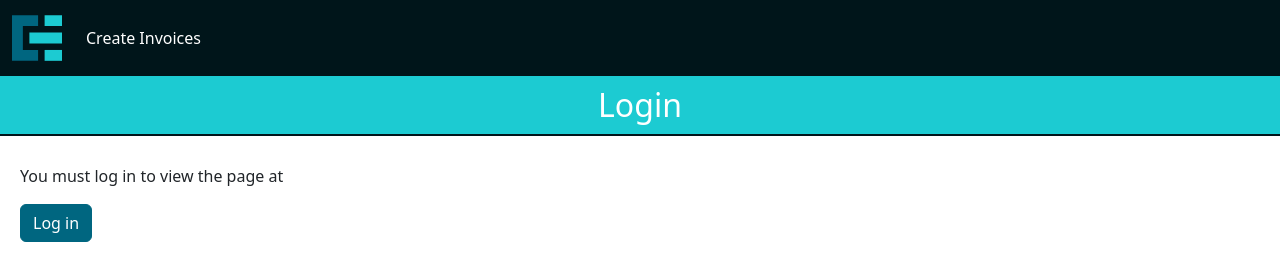
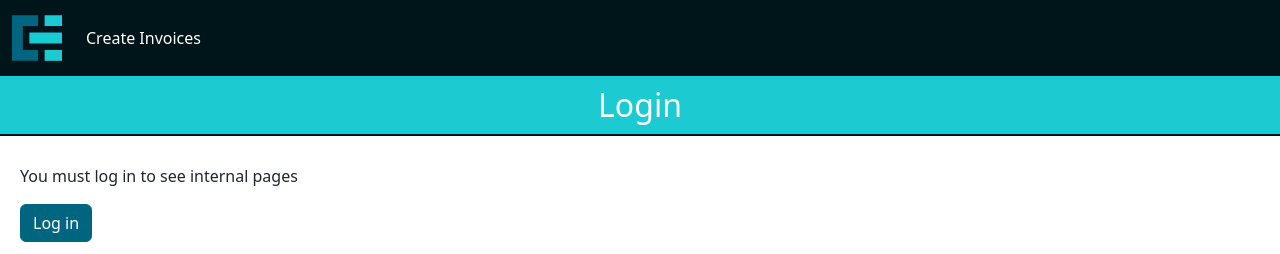
Before and after one commit to lounsbrough/codenough.com, a React (Create React App) app: page /login in a window 1280 px wide. Shown: the top 254 px of the page. Built offline with nearby package versions, Linux system fonts and the light colour scheme; no server answers; what netlify-identity-widget, short-unique-id would draw is missing.

Commit message:
Handle case where no redirect query param

```diff
--- a/src/pages/LoginPage.js
+++ b/src/pages/LoginPage.js
@@ -24,7 +24,7 @@ const netlifyAuth = {
 function LoginPage() {
     const [searchParams] = useSearchParams();
 
-    const redirectTo = searchParams.get('redirect');
+    const redirectTo = searchParams.get('redirect') ?? '/create-invoice';
 
     const [redirectToReferrer, setRedirectToReferrer] = useState(false);
 
@@ -40,7 +40,7 @@ function LoginPage() {
 
     return (
         <div>
-            <p>You must log in to view the page at {redirectTo}</p>
+            <p>You must log in to see internal pages</p>
             <Button color="primary" onClick={login}>Log in</Button>
         </div>
     );
```
